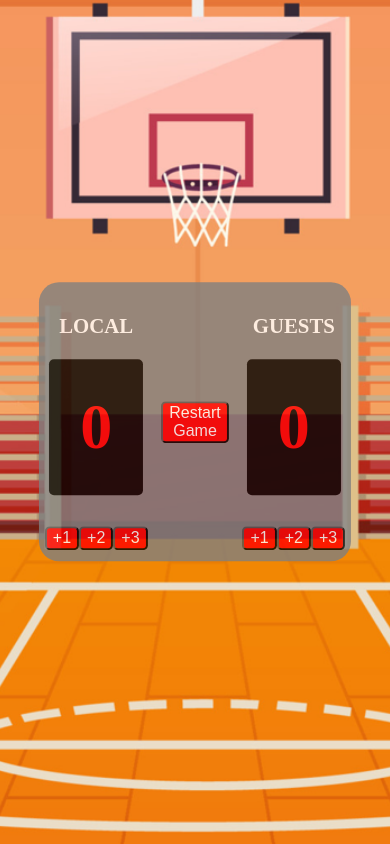
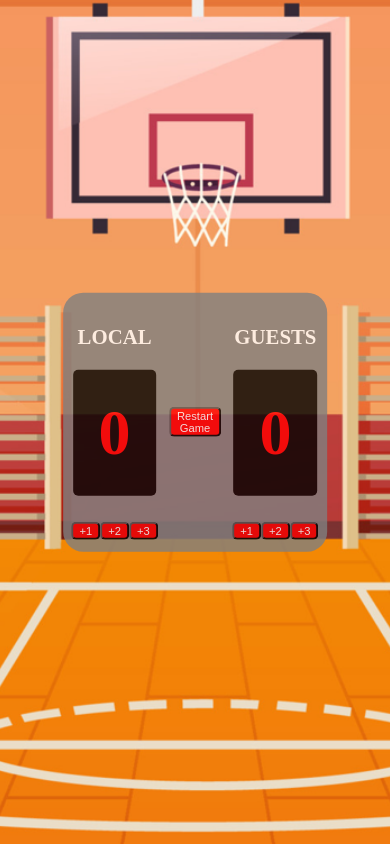
Before and after one commit to FranciscoAlewaerts/Basketball-Scoreboard, a plain HTML site: page index.html in a window 390 px wide. Drawn offline with Linux system fonts and the light colour scheme; a web font is replaced by a local one.

Commit message:
fix mobile 2

```diff
--- a/styles.css
+++ b/styles.css
@@ -95,4 +95,13 @@ button{
         padding-right: 5%;
 
     }
+    button{
+        color: white;
+        background: red;
+        border-radius: 5px;
+        height: 50%;
+        width: 50%;
+        font-size: 70%;
+        opacity: 1;
+    }
   }
```
